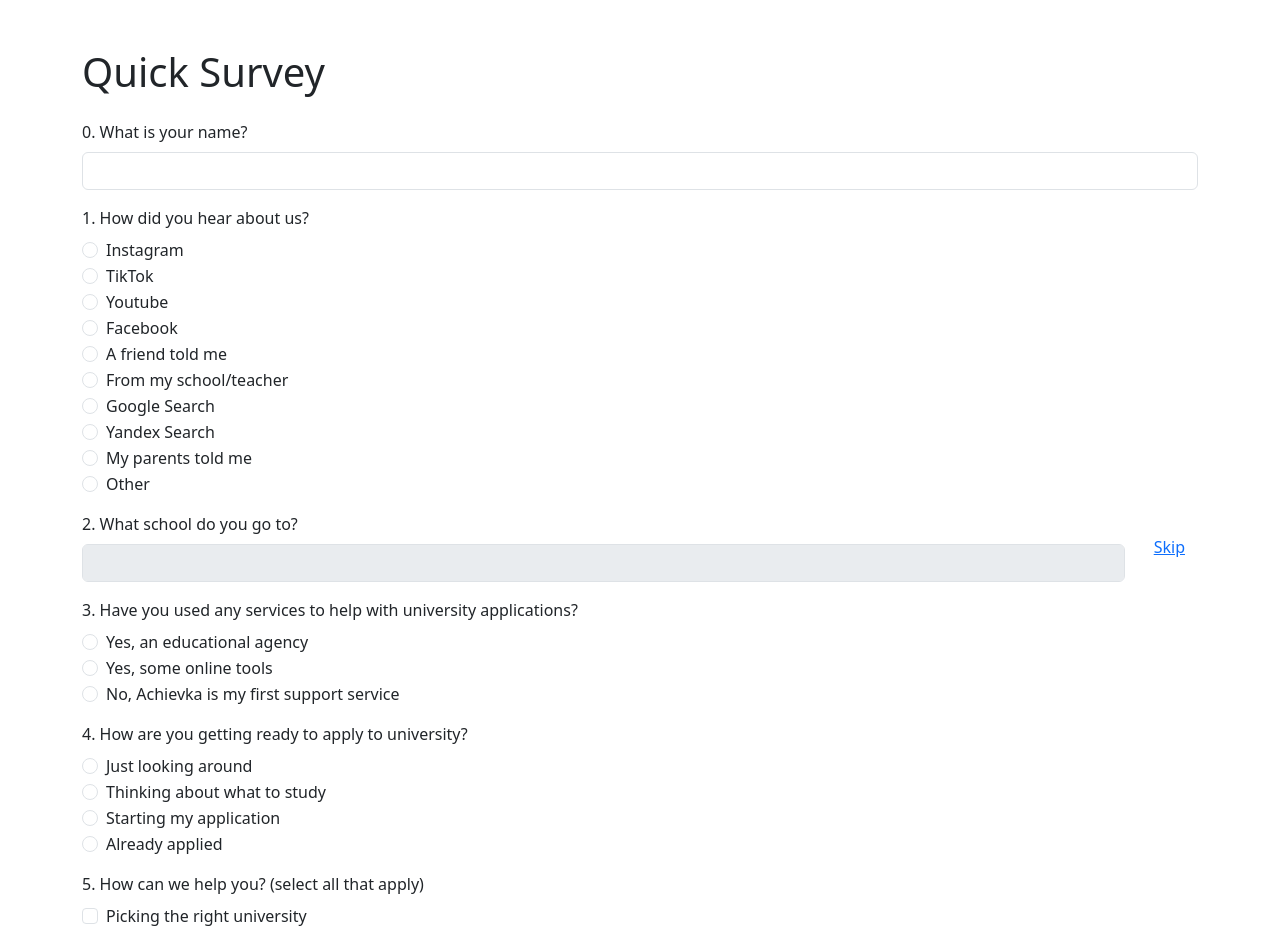
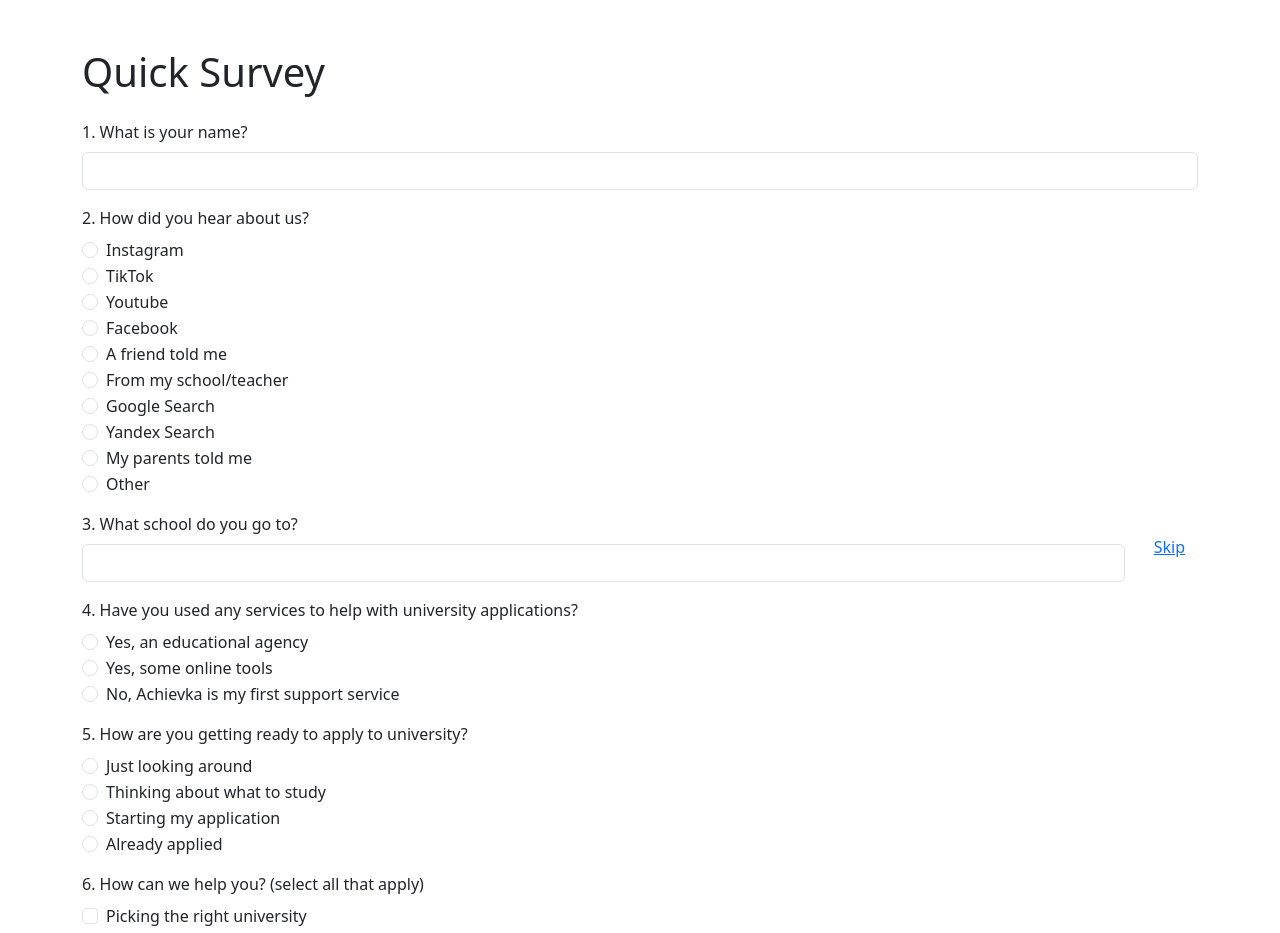
Before and after one commit to Achievka-apply/achievka-frontend, a React (Vite) app: page /survey in a window 1280 px wide. Shown: the top 933 px of the page. Built offline with nearby package versions, Linux system fonts and the light colour scheme; no server answers.

Commit message:
feat/DEV/send-survey-responses

```diff
--- a/src/features/auth/auth.api.ts
+++ b/src/features/auth/auth.api.ts
@@ -24,11 +24,6 @@ export const logoutRequest = () =>
         method: "POST",
     })
 
-export const refreshTokenRequest = (): Promise<AuthResponse> =>
-    apiRequest({
-        route: "auth/token-refresh",
-    })
-
 export const googleOAuthRequest = (body: CredentialResponse): Promise<AuthResponse> =>
     apiRequest({
         route: "auth/google",
--- /dev/null
+++ b/src/features/dashboard/dashboard.api.ts
@@ -0,0 +1,9 @@
+import { apiRequest } from "../../api/api";
+import { SurveyAnswersProps } from "./dashboard.types";
+
+export const sendSurveyResponses = async (body: SurveyAnswersProps) =>
+    apiRequest({
+        route: "auth/responses",
+        method: "POST",
+        body,
+    })
--- a/src/features/dashboard/pages/SurveyPage.tsx
+++ b/src/features/dashboard/pages/SurveyPage.tsx
@@ -1,16 +1,26 @@
 import { useState } from "react";
 import { SurveyAnswers } from "../dashboard.types";
 import { useNavigate } from "react-router-dom";
+import { sendSurveyResponses } from "../dashboard.api";
 
 export default function SurveyPage() {
 
     const navigate = useNavigate();
 
+    const questions = [
+        "1. What is your name?",
+        "2. How did you hear about us?",
+        "3. What school do you go to?",
+        "4. Have you used any services to help with university applications?",
+        "5. How are you getting ready to apply to university?",
+        "6. How can we help you? (select all that apply)",
+    ]
+
     const [answers, setAnswers] = useState<SurveyAnswers>({
         name: '',
         heardFrom: '',
         heardFromOther: '',
-        school: null,
+        school: '',
         usedService: null,
         usedServiceDetails: '',
         readiness: '',
@@ -36,10 +46,54 @@ export default function SurveyPage() {
     const handleSkip = (field: 'school' | 'usedService') =>
         handleChange(field, null);
 
-    const handleSubmit = (e: React.FormEvent) => {
+    const handleSubmit = async (e: React.FormEvent) => {
         e.preventDefault();
-        console.log('submit payload', answers);
-        // fetch('/api/survey', { method:'POST', body: JSON.stringify(answers) })
+        const sendingData = {
+            responses: [
+                {
+                    question_index: 0,
+                    answer_text: answers.name,
+                    answer_choices: [],
+                },
+                {
+                    question_index: 1,
+                    answer_text: answers.heardFromOther !== null || '' ? answers.heardFromOther : answers.heardFrom,
+                    answer_choices: [],
+                },
+                {
+                    question_index: 2,
+                    answer_text: answers.school,
+                    answer_choices: [],
+                },
+                {
+                    question_index: 3,
+                    answer_text: answers.usedServiceDetails !== null || '' ? answers.usedServiceDetails : answers.usedService,
+                    answer_choices: [],
+                },
+                {
+                    question_index: 4,
+                    answer_text: answers.readiness,
+                    answer_choices: [],
+                },
+                {
+                    question_index: 5,
+                    answer_text: null,
+                    answer_choices: answers.helpWith,
+                }
+            ]
+        }
+        console.log(JSON.stringify(sendingData));
+        const data = await sendSurveyResponses(sendingData);
+        if (data.status === 401) {
+            console.error(data)
+            navigate("/login");
+        } else if (data.status === 400) {
+            console.error(data);
+            throw new Error("Bad request. Failed with status "+data.status);
+        } else if (data.status === 404) {
+            console.error(data);
+            throw new Error("Not found. Failed with status "+data.status);
+        }
         navigate("/app");
     };
 
@@ -50,7 +104,7 @@ export default function SurveyPage() {
                 <form onSubmit={handleSubmit}>
                     {/* Q0 */}
                     <div className="mb-3">
-                        <label className="form-label">0. What is your name?</label>
+                        <label className="form-label">{questions[0]}</label>
                         <input
                             type="text"
                             className="form-control"
@@ -61,7 +115,7 @@ export default function SurveyPage() {
 
                     {/* Q1 */}
                     <div className="mb-3">
-                        <label className="form-label">1. How did you hear about us?</label>
+                        <label className="form-label">{questions[1]}</label>
                         {[
                             'Instagram','TikTok','Youtube','Facebook',
                             'A friend told me','From my school/teacher',
@@ -97,7 +151,7 @@ export default function SurveyPage() {
                     <div className="mb-3 d-flex align-items-center">
                         <div className="flex-grow-1">
                             <label className="form-label">
-                                2. What school do you go to?
+                                {questions[2]}
                             </label>
                             <input
                                 type="text"
@@ -119,7 +173,7 @@ export default function SurveyPage() {
                     {/* Q3 */}
                     <div className="mb-3">
                         <label className="form-label">
-                            3. Have you used any services to help with university applications?
+                            {questions[3]}
                         </label>
                         {[
                             { value: 'agency', label: 'Yes, an educational agency' },
@@ -171,7 +225,7 @@ export default function SurveyPage() {
                     {/* Q4 */}
                     <div className="mb-3">
                         <label className="form-label">
-                            4. How are you getting ready to apply to university?
+                            {questions[4]}
                         </label>
                         {[
                             'Just looking around',
@@ -202,7 +256,7 @@ export default function SurveyPage() {
                     {/* Q5 */}
                     <div className="mb-4">
                         <label className="form-label">
-                            5. How can we help you? (select all that apply)
+                            {questions[5]}
                         </label>
                         {[
                             'Picking the right university',
```
Also changed, not shown: src/features/dashboard/dashboard.types.ts (+10 -0 lines).
